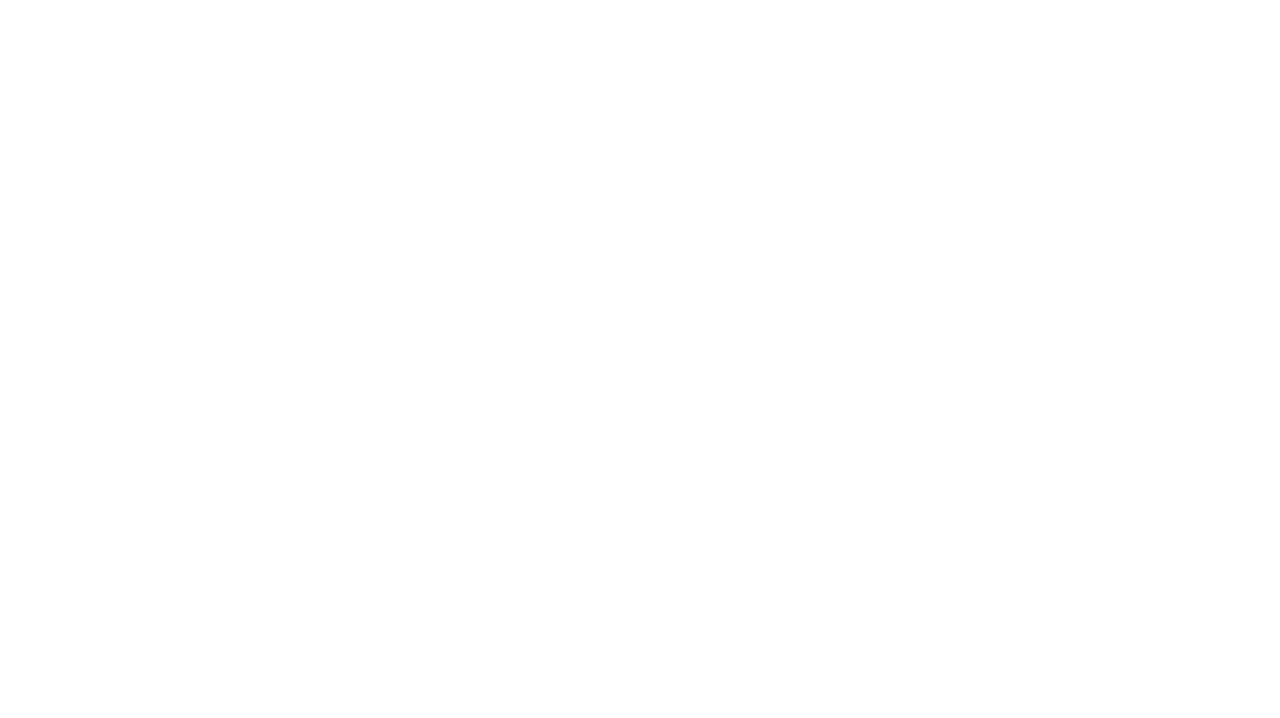
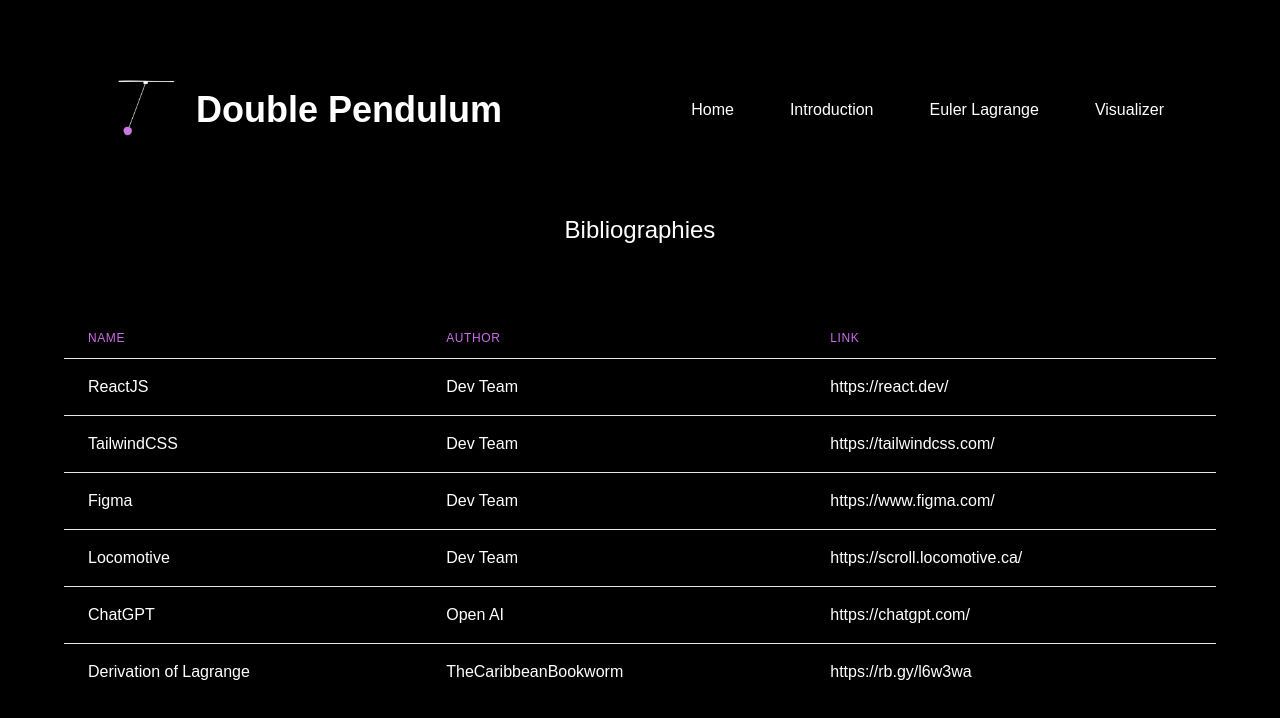
Before and after one commit to NPX2218/double-pendulum, a React (Create React App) app: page /double-pendulum/bibliographies in a window 1280 px wide. Before the commit this address had no page. Shown: the top 718 px of the page. Built offline with nearby package versions, Linux system fonts and the light colour scheme.

Commit message:
deploy website

```diff
--- a/src/components/Footer/Footer.tsx
+++ b/src/components/Footer/Footer.tsx
@@ -14,7 +14,9 @@ const Footer = () => {
       <div className="dm-sans-normal self-stretch mt-32 w-full bg-[#CB6CE6] min-h-[1px] max-md:mt-10 max-md:max-w-full" />
       <div className="self-start mt-11 ml-16 text-base font-semibold tracking-tight leading-9 text-white max-md:mt-10 max-md:max-w-full">
         Made by <span className="text-[#CB6CE6]">Neel Bansal</span>{" "}
-        <a href="/bibliographies">— Copyright {new Date().getFullYear()}</a>
+        <a href="/double-pendulum/bibliographies">
+          — Copyright {new Date().getFullYear()}
+        </a>
       </div>
     </div>
   );
--- a/src/components/Navbar/Navbar.tsx
+++ b/src/components/Navbar/Navbar.tsx
@@ -3,7 +3,7 @@
 /////////////////////////////////////
 
 import React, { useState, useEffect } from "react";
-
+import pendulumLogo from "./pendulum_logo.gif";
 /////////////////////////////////////
 // COMPONENT: NAVBAR
 /////////////////////////////////////
@@ -35,7 +35,7 @@ const Navbar = () => {
       <div className="w-full mx-auto px-6 py-4 flex justify-between items-center">
         <a href="/">
           <div className="flex items-center space-x-3 justify-center flex-row ">
-            <img src="./pendulum_logo.gif" width="80" height="80" />
+            <img src={pendulumLogo} width="80" height="80" />
             <div className="sm:text-2xl text-xl md:text-4xl font-bold">
               Double Pendulum
             </div>
--- a/src/router/Router.tsx
+++ b/src/router/Router.tsx
@@ -3,7 +3,7 @@
 /////////////////////////////////////
 
 import React, { useState, useEffect, lazy, Suspense, useRef } from "react";
-import { BrowserRouter, Routes, Route } from "react-router-dom";
+import { BrowserRouter, Routes, Route, HashRouter } from "react-router-dom";
 
 /////////////////////////////////////
 // COMPONENT: ROUTER
@@ -39,7 +39,7 @@ const Router: React.FC = (): JSX.Element => {
   const ErrorPage = lazy(() => import("../pages/404/ErrorPage"));
 
   return (
-    <BrowserRouter>
+    <BrowserRouter basename="/double-pendulum">
       <Routes>
         <Route
           path="/"
```
Also changed, not shown: src/components/Navbar/pendulum_logo.gif (renamed from public/pendulum_logo.gif), 1 other file (tests, documents, lock files or other folders).
